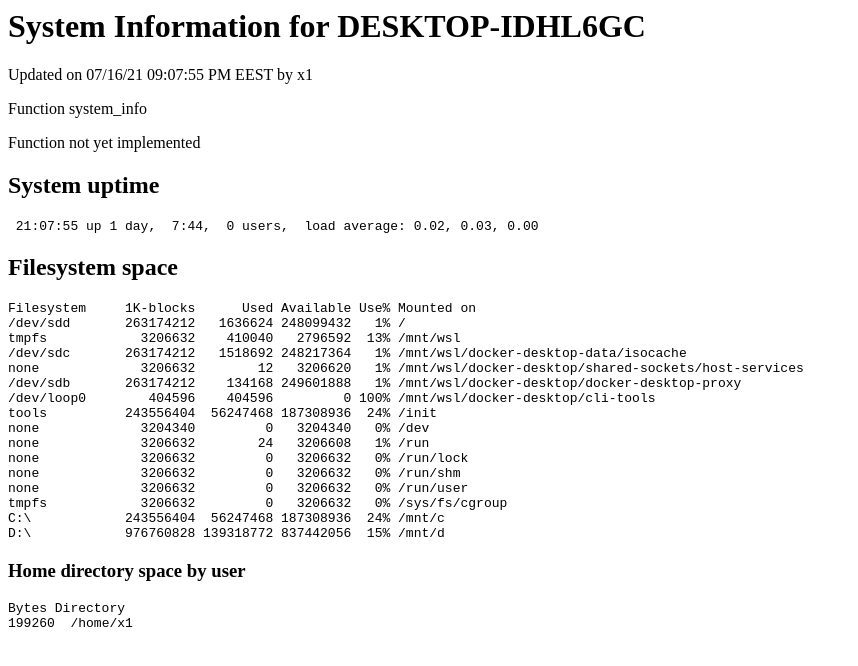
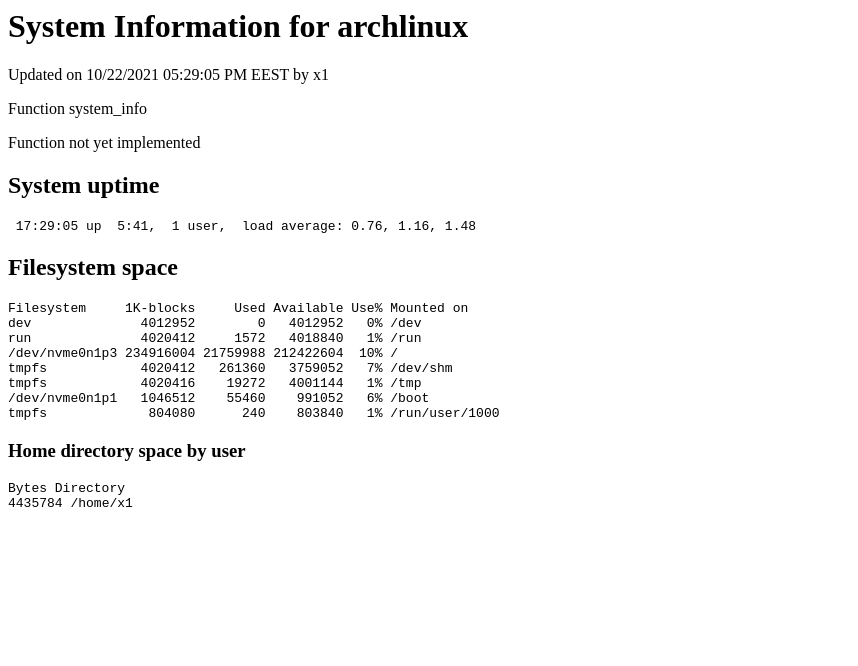
Before and after one commit to sezermehmed/learningBash, a plain HTML site: page index.html in a window 1280 px wide. Shown: the whole page, without its empty margins (0-858 px from the left). Drawn offline with Linux system fonts and the light colour scheme.

Commit message:
22 october

```diff
--- a/index.html
+++ b/index.html
@@ -1,42 +1,34 @@
     <html>
     <head>
         <title>
-        System Information for DESKTOP-IDHL6GC
+        System Information for archlinux
         </title>
     </head>
 
     <body>
-        <h1>System Information for DESKTOP-IDHL6GC</h1>
-        <p>Updated on 07/16/21 09:07:55 PM EEST by x1</p>
+        <h1>System Information for archlinux</h1>
+        <p>Updated on 10/22/2021 05:29:05 PM EEST by x1</p>
         Function system_info
 <p>Function not yet implemented</p>
         <h2> System uptime </h2>
 <pre>
- 21:07:55 up 1 day,  7:44,  0 users,  load average: 0.02, 0.03, 0.00
+ 17:29:05 up  5:41,  1 user,  load average: 0.76, 1.16, 1.48
 </pre>
         <h2>Filesystem space</h2>
 <pre>
-Filesystem     1K-blocks      Used Available Use% Mounted on
-/dev/sdd       263174212   1636624 248099432   1% /
-tmpfs            3206632    410040   2796592  13% /mnt/wsl
-/dev/sdc       263174212   1518692 248217364   1% /mnt/wsl/docker-desktop-data/isocache
-none             3206632        12   3206620   1% /mnt/wsl/docker-desktop/shared-sockets/host-services
-/dev/sdb       263174212    134168 249601888   1% /mnt/wsl/docker-desktop/docker-desktop-proxy
-/dev/loop0        404596    404596         0 100% /mnt/wsl/docker-desktop/cli-tools
-tools          243556404  56247468 187308936  24% /init
-none             3204340         0   3204340   0% /dev
-none             3206632        24   3206608   1% /run
-none             3206632         0   3206632   0% /run/lock
-none             3206632         0   3206632   0% /run/shm
-none             3206632         0   3206632   0% /run/user
-tmpfs            3206632         0   3206632   0% /sys/fs/cgroup
-C:\            243556404  56247468 187308936  24% /mnt/c
-D:\            976760828 139318772 837442056  15% /mnt/d
+Filesystem     1K-blocks     Used Available Use% Mounted on
+dev              4012952        0   4012952   0% /dev
+run              4020412     1572   4018840   1% /run
+/dev/nvme0n1p3 234916004 21759988 212422604  10% /
+tmpfs            4020412   261360   3759052   7% /dev/shm
+tmpfs            4020416    19272   4001144   1% /tmp
+/dev/nvme0n1p1   1046512    55460    991052   6% /boot
+tmpfs             804080      240    803840   1% /run/user/1000
 </pre>
         <h3>Home directory space by user</h3>
 <pre>
 Bytes Directory
-199260	/home/x1
+4435784	/home/x1
 </pre>
     </body>
     </html>
```
